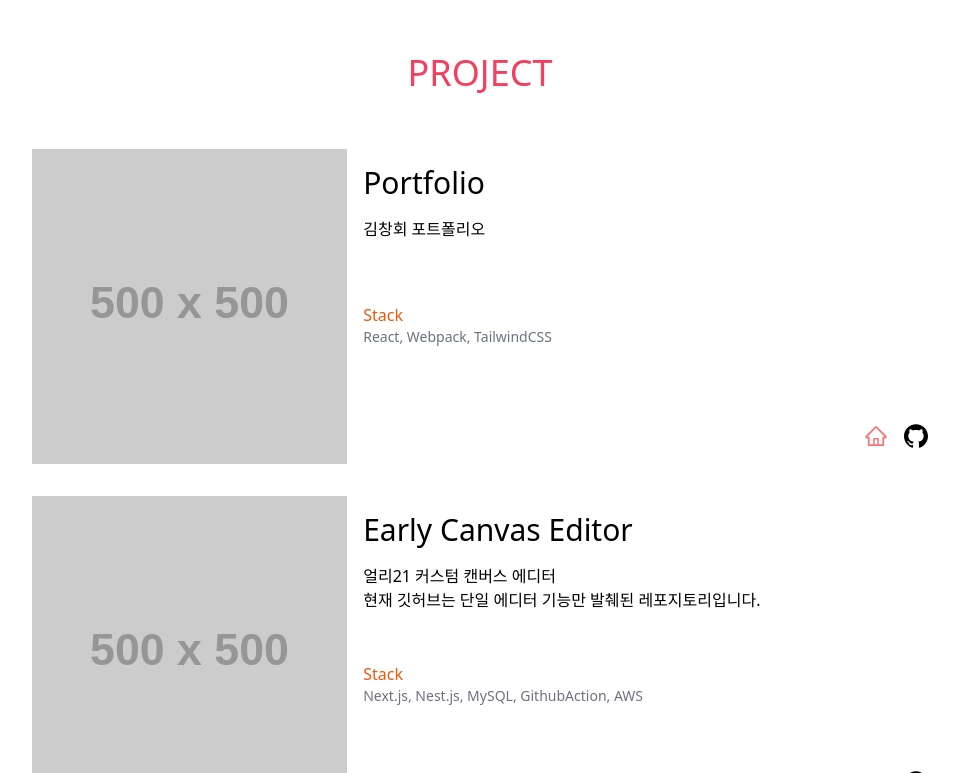
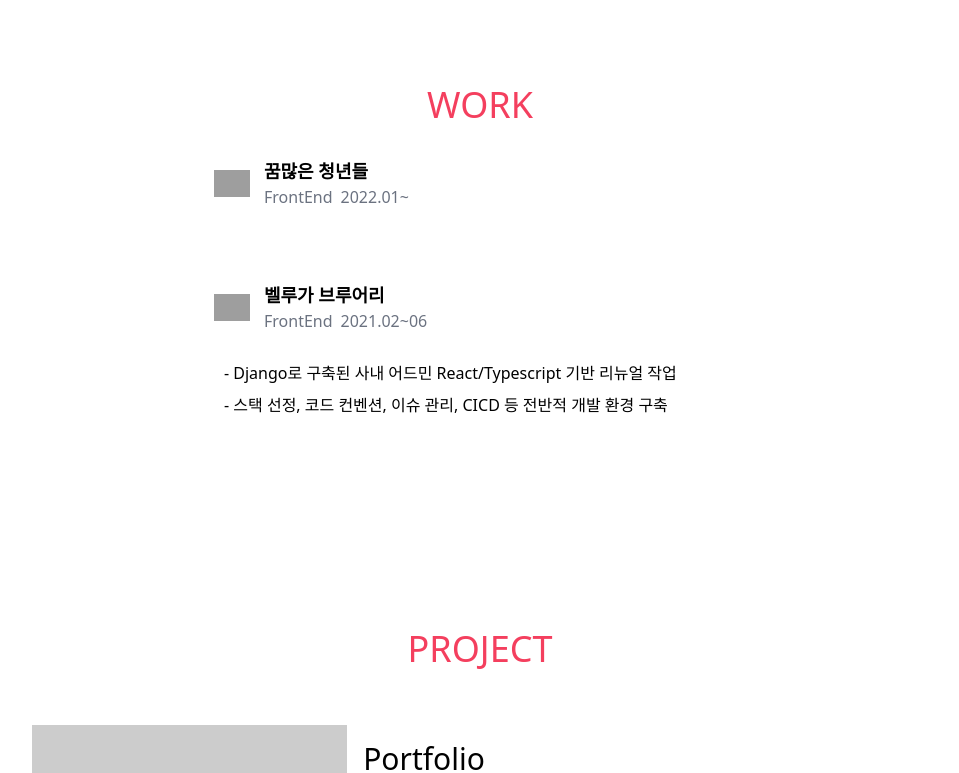
Before and after one commit to chkim116/chkim116_portfolio, a React app: page / in a window 1280 px wide. Shown: the part 1931-2704 px from the top of the page, without its empty margins (160-1119 px from the left). Built offline with nearby package versions, Linux system fonts and the light colour scheme; grey boxes are pictures that could not be loaded.

Commit message:
feat work

```diff
--- /dev/null
+++ b/src/components/Home/Work.tsx
@@ -0,0 +1,53 @@
+const Work = () => {
+    const experience = [
+        {
+            id: 1,
+            logo: 'https://cdn.veluga.kr/icons/logo.svg',
+            name: '벨루가 브루어리',
+            position: 'FrontEnd',
+            period: '2021.02~06',
+            task: [
+                'Django로 구축된 사내 어드민 React/Typescript 기반 리뉴얼 작업',
+                '스택 선정, 코드 컨벤션, 이슈 관리, CICD 등 전반적 개발 환경 구축',
+            ],
+        },
+        {
+            id: 2,
+            logo: 'https://lh3.googleusercontent.com/-cBq5dX2hwQ4/AAAAAAAAAAI/AAAAAAAAAAA/uPlJ6vexcnQ/s44-p-k-no-ns-nd/photo.jpg',
+            name: '꿈많은 청년들',
+            position: 'FrontEnd',
+            period: '2022.01~',
+            task: [],
+        },
+    ];
+
+    return (
+        <article className="w-full flex flex-col justify-center max-w-screen-md mx-auto lg:p-28 md:p-20 sm:p-10 p-8">
+            <h2 className="text-center">WORK</h2>
+            {experience.reverse().map((job) => (
+                <div key={job.id} className="mt-8">
+                    <div className="flex mb-2">
+                        <div className="mr-2 flex items-center w-12 justify-center text-center">
+                            <img className="w-9/12" src={job.logo} alt={`${job.name} 로고`} />
+                        </div>
+                        <div className="flex flex-col">
+                            <h3 className="text-lg font-bold">{job.name}</h3>
+                            <p className="text-gray-500">
+                                {job.position}
+                                <span className="ml-2 text-gray-500">{job.period}</span>
+                            </p>
+                        </div>
+                    </div>
+
+                    <div className="p-4 leading-8">
+                        {job.task.map((desc) => (
+                            <p className="whitespace-pre-wrap">- {desc}</p>
+                        ))}
+                    </div>
+                </div>
+            ))}
+        </article>
+    );
+};
+
+export default Work;
--- a/src/components/Home/index.tsx
+++ b/src/components/Home/index.tsx
@@ -3,6 +3,7 @@ import Contact from './Contact';
 import Intro from './Intro';
 import Projects from './Projects';
 import Skills from './Skills';
+import Work from './Work';
 
 const Home = () => {
     return (
@@ -10,6 +11,7 @@ const Home = () => {
             <Intro />
             <AboutMe />
             <Skills />
+            <Work />
             <Projects />
             <Contact />
         </section>
```
